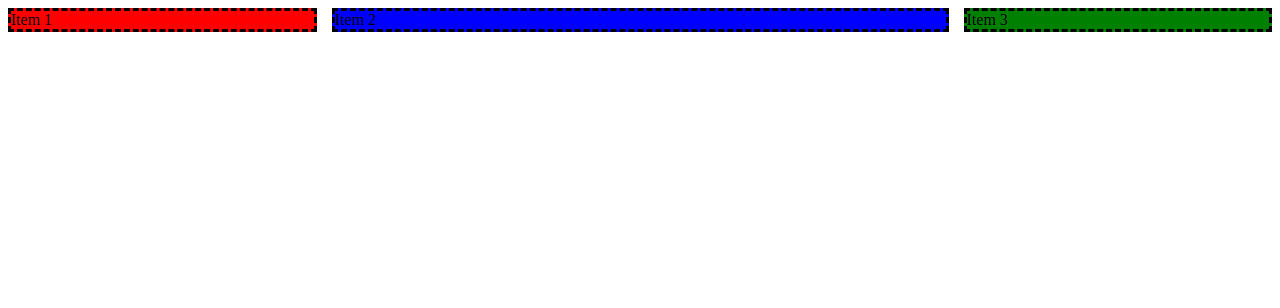
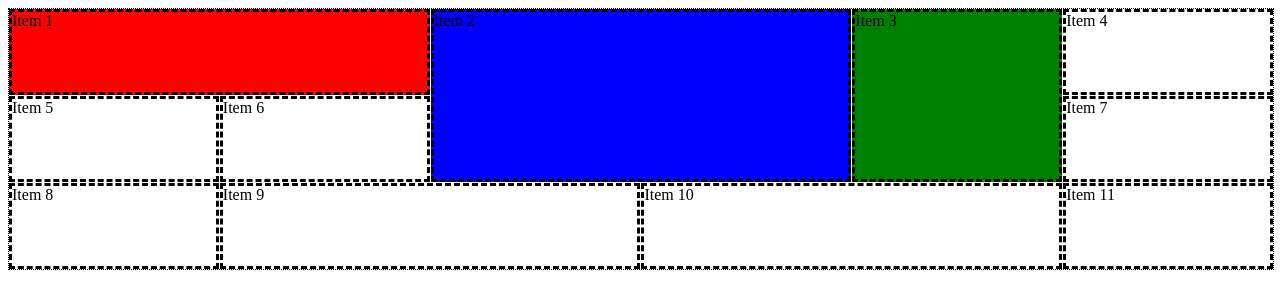
Before and after one commit to Cookiedamages/myTestRepo, a plain HTML site: page index.html in a window 1280 px wide. Drawn offline with Linux system fonts and the light colour scheme.

Commit message:
feat: add basic grid layout with grid positioning

```diff
--- a/index.html
+++ b/index.html
@@ -13,6 +13,14 @@
             <div class="grid-item" id="grid-item1">Item 1</div>
             <div class="grid-item" id="grid-item2">Item 2</div>
             <div class="grid-item" id="grid-item3">Item 3</div>
+            <div class="grid-item" id="grid-item4">Item 4</div>
+            <div class="grid-item" id="grid-item5">Item 5</div>
+            <div class="grid-item" id="grid-item6">Item 6</div>
+            <div class="grid-item" id="grid-item7">Item 7</div>
+            <div class="grid-item" id="grid-item8">Item 8</div>
+            <div class="grid-item" id="grid-item9">Item 9</div>
+            <div class="grid-item" id="grid-item10">Item 10</div>
+            <div class="grid-item" id="grid-item11">Item 11</div>
         </div>
     </main>
 </body>
--- a/styles.css
+++ b/styles.css
@@ -1,21 +1,57 @@
 .grid {
     display: grid;
     width: 100%;
-    grid-template-columns: 1fr 2fr 1fr; /* repeat(3, 1fr) - this property makes 3 columns with 1fr width */
-    grid-column-gap: 15px;
+    grid-template-columns: repeat(6, [col] 1fr); /* repeat(3, 1fr) - this property makes 3 columns with 1fr width */
+    grid-template-rows: repeat(3, [row] 1fr);
+    grid-gap: 1px;
+
+    border: 1px dotted;
 }
 
 .grid-item {
     border: 3px dashed;
+
+    min-height: 80px;
 }
 #grid-item1 {
     background-color: red;
+    grid-column: span 2;
+
+    /*
+    grid-column-start: 3;
+    grid-column-end: 4;
+
+    grid-column: 3 / 4;
+
+    grid-row-start: 1;
+    grid-row-end: 4;
+
+    grid-row: 1 / 4;
+
+    САМАЯ БЫСТРАЯ ЗАПИСЬ, но не очень удобная
+
+    grid area: 1 / 3 / 4 / 4
+    */
 }
 
 #grid-item2 {
     background-color: blue;
+    grid-column: col 3 / col 5;
+    grid-row: row 1 / row 3;
 }
 
 #grid-item3 {
     background-color: green;
+    grid-column: col 5 / col 5;
+    grid-row: row 1 / row 3;
 }
+
+#grid-item9 {
+    grid-column: col 2 / col 4;
+    grid-row: row 3 / row 3;
+}
+
+#grid-item10 {
+    grid-column: col 4 / col 6;
+    grid-row: row 3 / row 3;
+}
```
